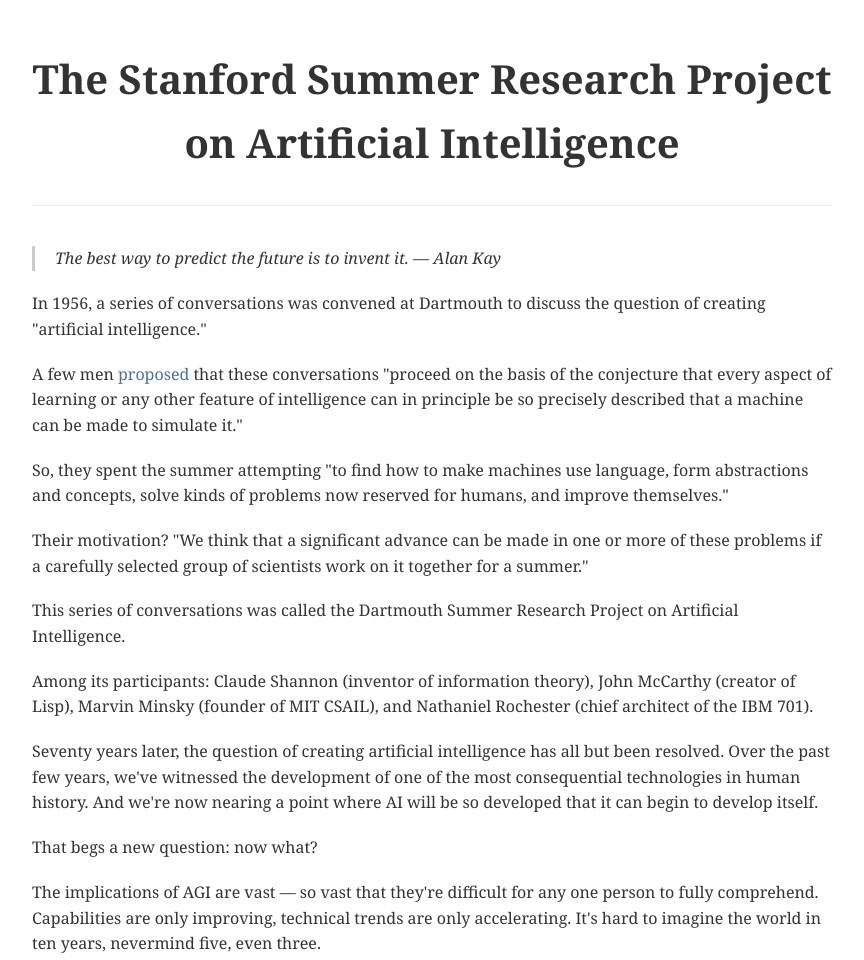
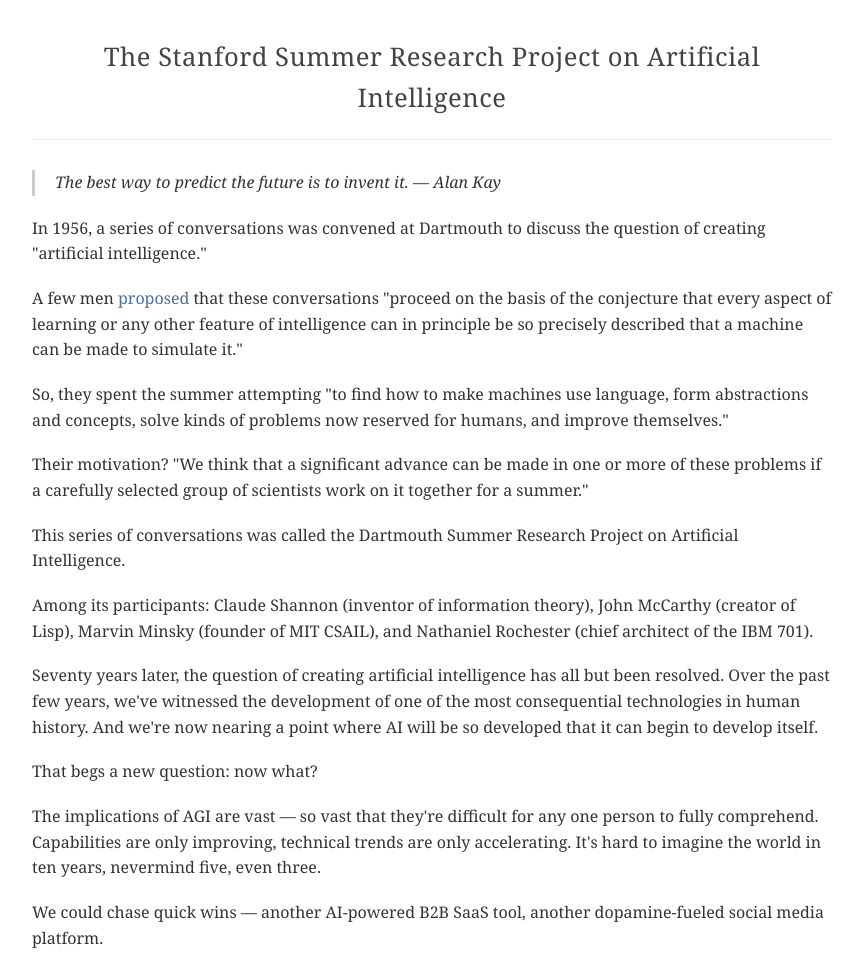
Before and after one commit to Dhruv712/SSRPAI, a plain HTML site: page index.html in a window 1280 px wide. Shown: the top 960 px of the page, without its empty margins (208-1072 px from the left). Drawn offline with Linux system fonts and the light colour scheme.

Commit message:
updated title size

```diff
--- a/index.html
+++ b/index.html
@@ -15,13 +15,16 @@
         }
         header {
             text-align: center;
-            margin-bottom: 40px;
+            margin-bottom: 30px;
             border-bottom: 1px solid #eee;
-            padding-bottom: 20px;
+            padding-bottom: 15px;
         }
         h1 {
-            font-size: 2.5rem;
-            margin-bottom: 10px;
+            font-size: 1.6rem;
+            font-weight: normal;
+            letter-spacing: 0.5px;
+            margin-bottom: 5px;
+            color: #444;
         }
         .author {
             font-style: italic;
@@ -127,12 +130,12 @@
 
         <p>The first dinner is this Thursday — we hope to see you there.</p>
 
-        <p>Theo & Dhruv</p>
+        <p>– Theo and Dhruv</p>
 
     </div>
 
     <div class="contact">
-        <a href="mailto:dhruv.sumathi@gmail.com" class="contact-btn">Email Us</a>
+        <a href="mailto:youremail@example.com" class="contact-btn">Contact Me</a>
     </div>
 
     <footer>
```
